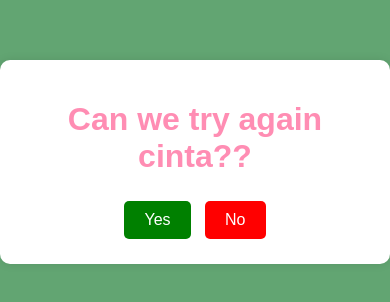
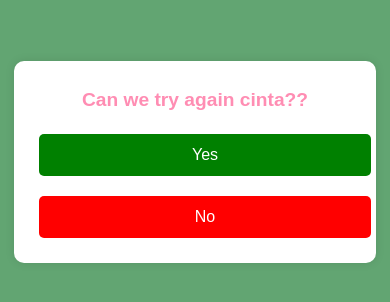
Before and after one commit to Yoikokoro/Yoiko.github.io, a plain HTML site: page index.html in a window 390 px wide. Shown: the part 260-562 px from the top of the page. Drawn offline with Linux system fonts and the light colour scheme.

Commit message:
Update index.html

```diff
--- a/index.html
+++ b/index.html
@@ -3,7 +3,7 @@
 <head>
     <meta charset="UTF-8">
     <meta name="viewport" content="width=device-width, initial-scale=1.0">
-    <title>mau coba lagi dari nol?</title>
+    <title>Can We Try Again?</title>
     <style>
         body {
             display: flex;
@@ -23,19 +23,22 @@
             box-shadow: 0 0 10px rgba(0, 0, 0, 0.1);
             position: relative;
             width: 90%;
-            max-width: 400px;
+            max-width: 350px; /* Make the container width responsive */
         }
         h1 {
             color: rgb(255, 141, 179);
+            font-size: 1.5em; /* Adjust size for smaller screens */
         }
         button {
-            padding: 10px 20px;
-            font-size: 16px;
+            padding: 15px 25px;
+            font-size: 18px;
             color: white;
             border: none;
             border-radius: 5px;
             cursor: pointer;
-            margin: 5px;
+            margin: 10px;
+            width: 100%; /* Make buttons responsive */
+            box-sizing: border-box; /* Ensures padding doesn't break the layout */
         }
         button:hover {
             opacity: 0.8;
@@ -53,10 +56,25 @@
         #noButton:hover {
             background-color: darkred;
         }
+
+        /* Ensure the layout adjusts for mobile screens */
+        @media (max-width: 600px) {
+            h1 {
+                font-size: 1.2em;
+            }
+            .container {
+                width: 85%;
+                padding: 15px;
+            }
+            button {
+                font-size: 16px;
+                padding: 12px 20px;
+            }
+        }
     </style>
 </head>
 <body>
-  <audio autoplay loop>
+    <audio autoplay loop>
         <source src="love.mp3" type="audio/mp3">
         Your browser does not support the audio element.
     </audio>
```
